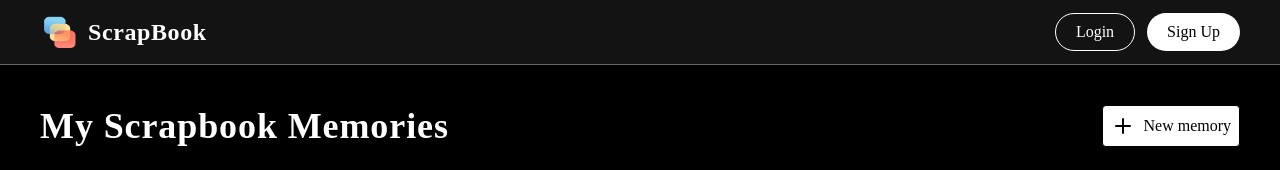
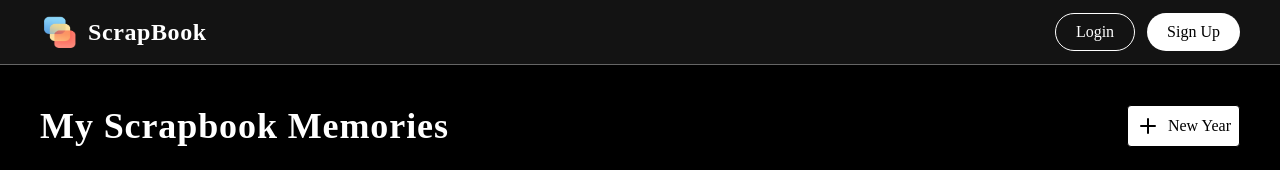
Before and after one commit to SAmaksh5097/ScrapBook, a React (Vite) app in the folder frontend/: page /dashboard in a window 1280 px wide. Shown: the top 170 px of the page. Built offline with nearby package versions, Linux system fonts and the light colour scheme; a web font is replaced by a local one.

Commit message:
added + button

```diff
--- a/frontend/src/pages/Dashboard.jsx
+++ b/frontend/src/pages/Dashboard.jsx
@@ -15,7 +15,7 @@ const Dashboard = () => {
           <h1 className='text-2xl font-semibold tracking-wide md:text-4xl'>My Scrapbook Memories</h1>
           <button className='flex gap-2 border p-2 rounded bg-white text-black cursor-pointer hover:bg-gray-300 items-center transition '>
             <Plus/>
-            New memory</button>
+            New Year</button>
         </div>
 
         <div className='grid grid-cols-1 gap-6 sm:grid-cols-2 lg:grid-cols-3 xl:grid-cols-4'>
```
